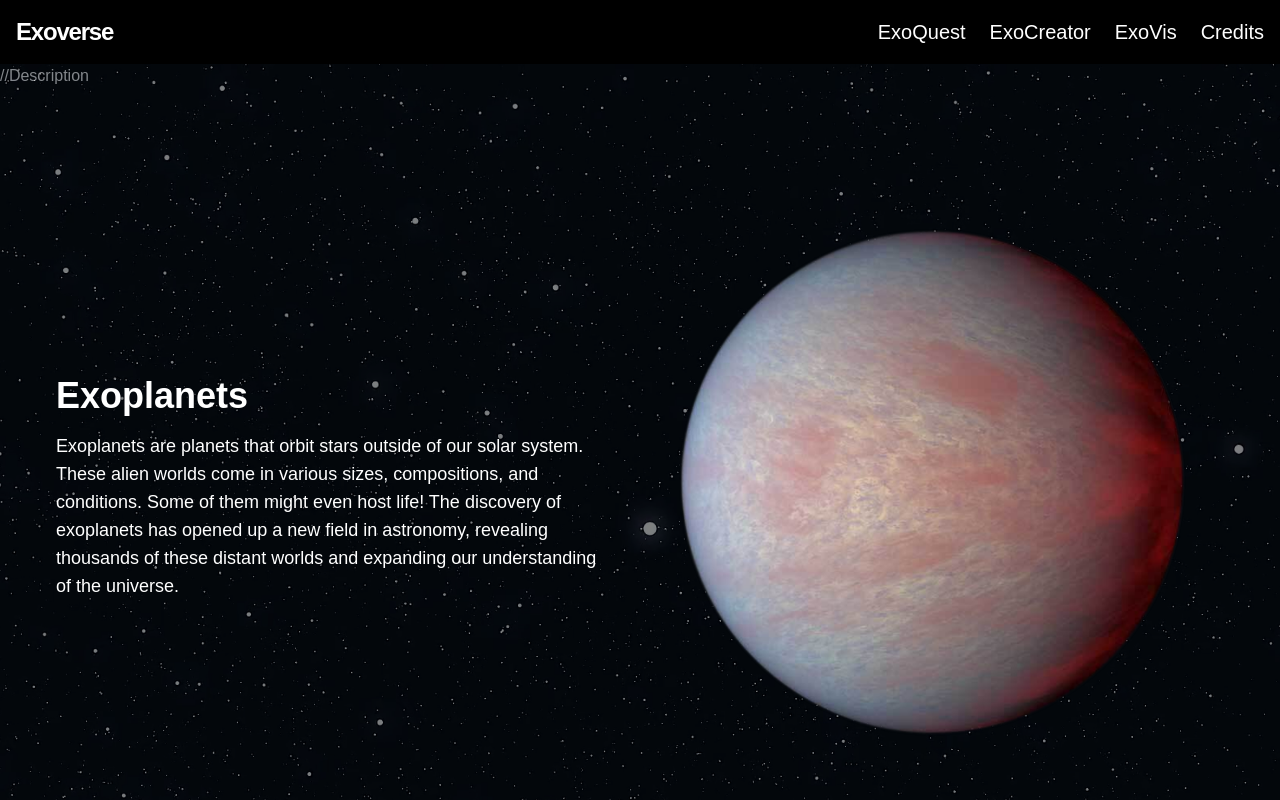
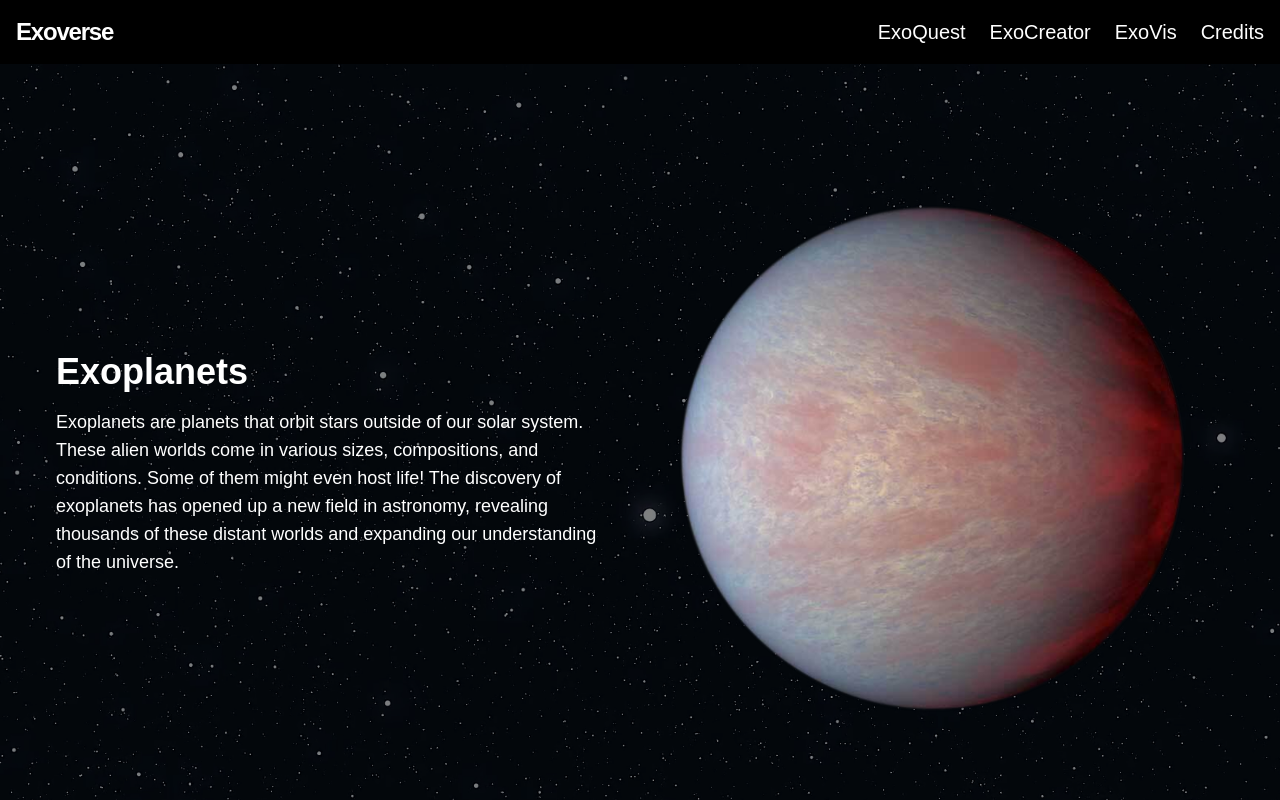
Before and after one commit to Joverit5/NASA-HACKATON-EXOVERSE, a Next.js app: page / in a window 1280 px wide. Shown: the top 800 px of the page. Built offline with nearby package versions, Linux system fonts and the light colour scheme.

Commit message:
Fixed comments

```diff
--- a/app/page.tsx
+++ b/app/page.tsx
@@ -41,7 +41,7 @@ export default function Home() {
         <div className="bg-black text-white">
             <Navbar />
 
-            {/* Exoplanets Section with Stars Background */}
+            {/* Exoplanets Section with Stars Background Description*/}
             <div className="relative">
                 <div
                     className="absolute inset-0 bg-cover bg-center bg-no-repeat opacity-50"
@@ -49,7 +49,7 @@ export default function Home() {
                         backgroundImage: `url(${starsImage.src})`,
                     }}
                 ></div>
-                //Description
+
                 <div className="flex flex-col md:flex-row items-center justify-between p-6 md:p-14 max-w-7xl mx-auto min-h-screen relative z-10">
                     <div className="w-full md:w-1/2 pr-0 md:pr-8 mb-6 md:mb-0">
                         <h1 className="text-4xl font-bold mb-4">Exoplanets</h1>
```
